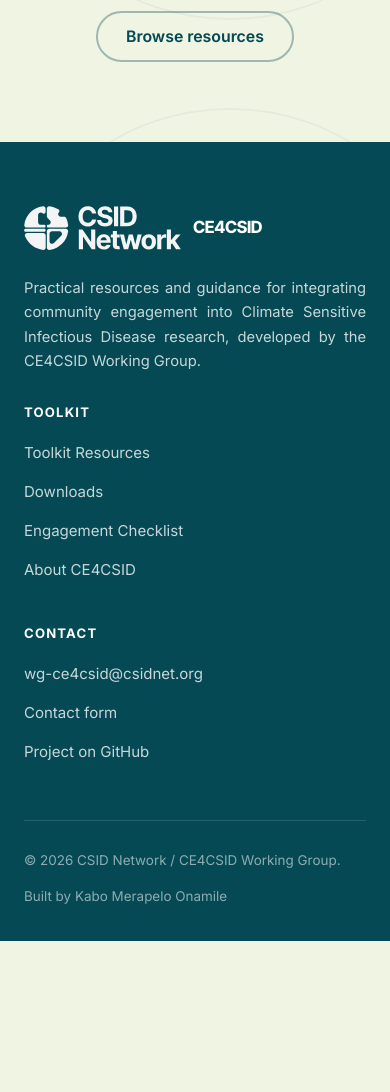
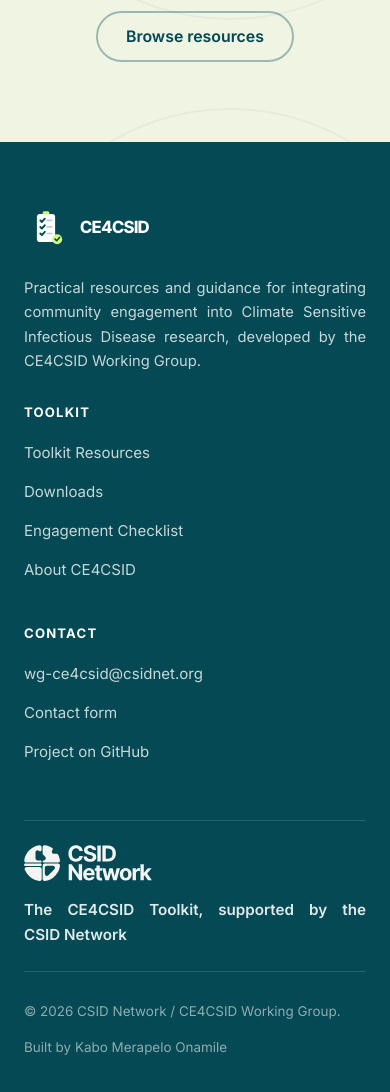
Before and after one commit to sunji-droid/ce4csid-toolkit-v2, a website: page 404.html in a window 390 px wide. Shown: the part 469-1561 px from the top of the page. Before the commit the page ends 1410 px from the top, so only its background shows below. Drawn offline with Linux system fonts and the light colour scheme.

Commit message:
feat: add separate toolkit icon and CSID Network footer support line

```diff
--- a/404.html
+++ b/404.html
@@ -25,8 +25,8 @@
 <a href="#main" class="skip-link">Skip to content</a>
 <header class="site-header" role="banner">
   <div class="container">
-    <a href="index.html" class="brand" aria-label="CSID Network, CE4CSID Community Engagement Toolkit home">
-      <img class="brand-logo" src="assets/images/logo.svg" alt="" width="760" height="212">
+    <a href="index.html" class="brand" aria-label="CE4CSID Community Engagement Toolkit home">
+      <img class="toolkit-icon" src="assets/images/toolkit-icon.svg" alt="CE4CSID Toolkit icon" width="512" height="512">
       <span class="brand-text">CE4CSID<span>Community Engagement Toolkit</span></span>
     </a>
     <button class="nav-toggle" aria-expanded="false" aria-controls="primary-navigation" aria-label="Toggle navigation menu">
@@ -66,8 +66,8 @@
   <div class="container">
     <div class="footer-grid">
       <div class="footer-brand">
-        <a href="index.html" class="brand" aria-label="CSID Network, CE4CSID Community Engagement Toolkit home">
-          <img class="brand-logo" src="assets/images/logo-white.svg" alt="" width="760" height="212">
+        <a href="index.html" class="brand" aria-label="CE4CSID Community Engagement Toolkit home">
+          <img class="toolkit-icon" src="assets/images/toolkit-icon.svg" alt="CE4CSID Toolkit icon" width="512" height="512">
           <span class="brand-text">CE4CSID<span>Community Engagement Toolkit</span></span>
         </a>
         <p>Practical resources and guidance for integrating community engagement into Climate Sensitive Infectious Disease research, developed by the CE4CSID Working Group.</p>
@@ -90,6 +90,10 @@
         </ul>
       </div>
     </div>
+    <div class="footer-support">
+      <img class="brand-logo" src="assets/images/logo-white.svg" alt="CSID Network logo" width="760" height="212">
+      <p>The CE4CSID Toolkit, supported by the CSID Network</p>
+    </div>
     <div class="footer-bottom">
       <span>&copy; <span data-current-year>2026</span> CSID Network / CE4CSID Working Group.</span>
       <span>Built by Kabo Merapelo Onamile</span>
--- a/assets/css/style.css
+++ b/assets/css/style.css
@@ -315,12 +315,28 @@ a.card:hover {
   width: auto;
   flex: none;
 }
+.toolkit-icon {
+  display: block;
+  width: 42px;
+  height: 42px;
+  flex: none;
+  border-radius: 12px;
+}
 .site-footer .brand-logo {
+  height: 44px;
+}
+.site-footer .toolkit-icon {
+  width: 44px;
   height: 44px;
 }
 @media (max-width: 640px) {
   .brand-logo {
     height: 30px;
+  }
+  .toolkit-icon {
+    width: 34px;
+    height: 34px;
+    border-radius: 10px;
   }
   .brand-text span {
     display: none;
@@ -1793,6 +1809,23 @@ a.card:hover {
 }
 .footer-col a:hover {
   color: var(--csid-lime);
+}
+.footer-support {
+  display: flex;
+  align-items: center;
+  gap: 16px;
+  flex-wrap: wrap;
+  padding: 24px 0;
+  border-bottom: 1px solid rgba(255, 255, 255, 0.14);
+}
+.footer-support .brand-logo {
+  height: 36px;
+}
+.footer-support p {
+  color: rgba(255, 255, 255, 0.88);
+  font-size: 0.95rem;
+  font-weight: 600;
+  margin: 0;
 }
 .footer-bottom {
   display: flex;
```
Also changed, not shown: about.html (+8 -4 lines), assets/images/LOGO-SOURCE.md (+14 -9 lines), checklist.html (+8 -4 lines), contact.html (+8 -4 lines), downloads.html (+8 -4 lines), index.html (+8 -4 lines), resources.html (+8 -4 lines), tests/regression.test.js (+38 -0 lines), CHANGELOG.md, README.md, assets/images/apple-touch-icon.png, assets/images/favicon.svg, assets/images/og-image.png, assets/images/toolkit-icon.png (added), 1 more files, 1 other file.
